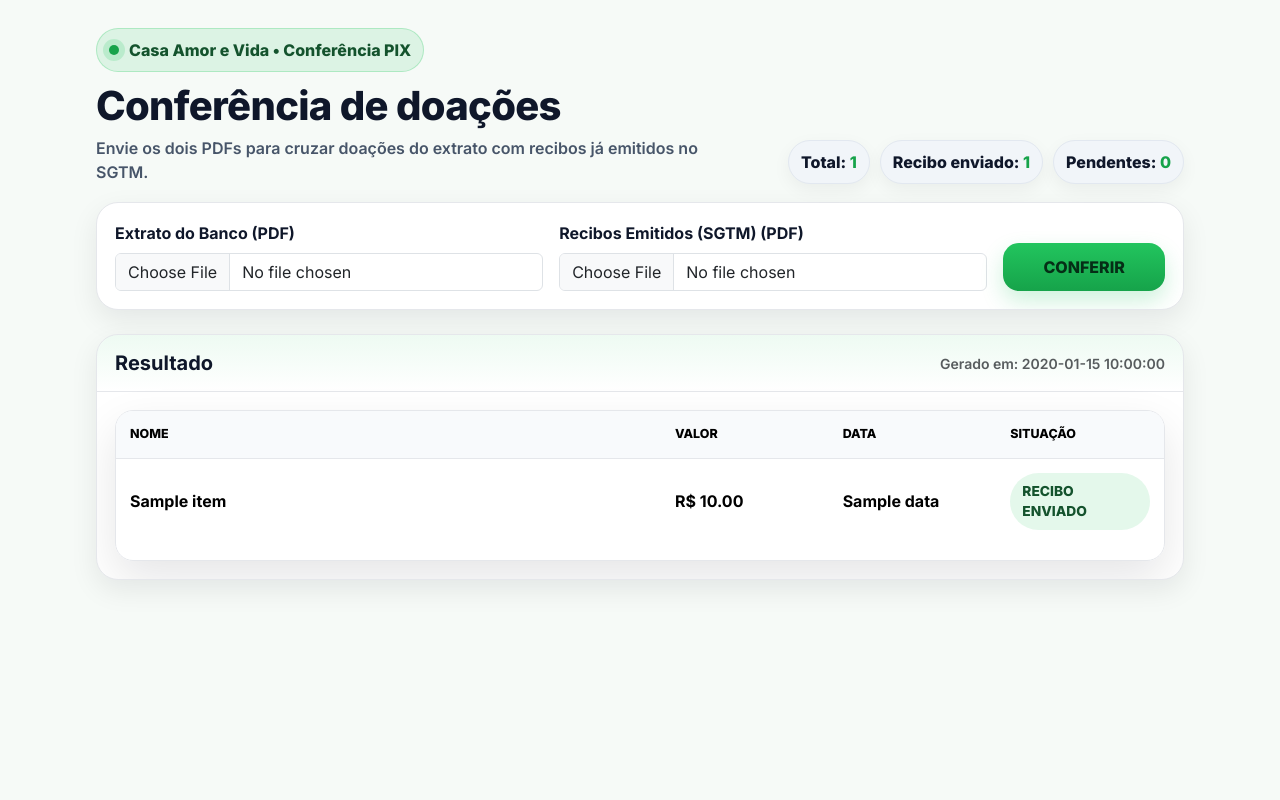
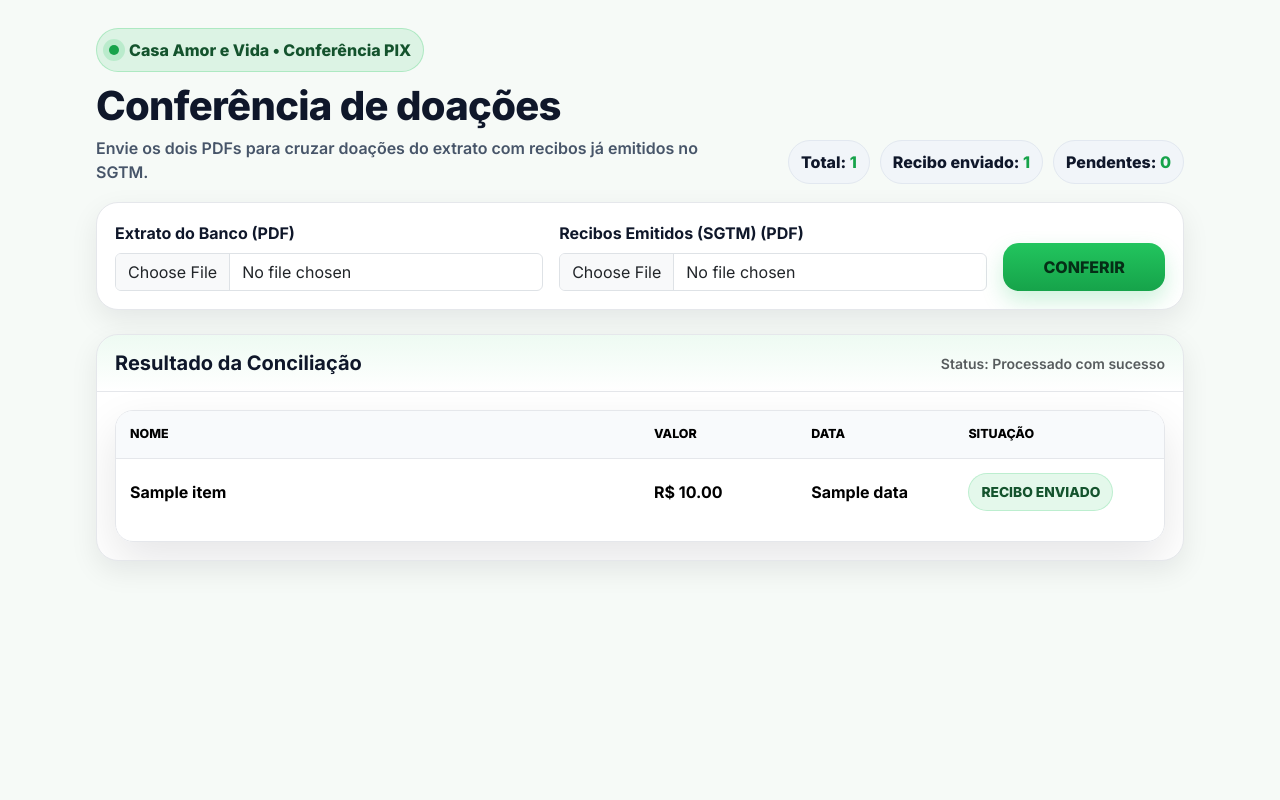
Before and after one commit to fernandaafernandes/Facilitador-de-Conferencia-de-Pix, a Flask app: template app/templates/index.html in a window 1280 px wide. Run offline with Flask 3, Linux system fonts and the light colour scheme; the template is opened without the code that fills it: most values are stand-ins (such as "Sample title", 1, 10 or a date in 2020); parts of the project's set-up code (start-up, migrations or seed data) failed here and were passed over.

Commit message:
fix(backend): solve pandas ambiguity and optimize template for vercel
Force-converted DataFrame to list of dicts in the route to fix Jinja2 evaluation error. Updated HTML to use safe iterable checks and added /tmp path support for serverless environment.

```diff
--- a/app/templates/index.html
+++ b/app/templates/index.html
@@ -11,36 +11,41 @@
   <link href="https://fonts.googleapis.com/css2?family=Inter:wght@400;600;700;800&display=swap" rel="stylesheet">
 
   <style>
-    /* Mantenha seus estilos CSS originais aqui */
-    :root{
+    :root {
       --green: #16a34a; --green2:#22c55e; --bg: #f6faf7; --card: #ffffff;
       --text: #0f172a; --muted:#475569; --border:#e5e7eb;
       --shadow: 0 10px 28px rgba(2,6,23,.08); --shadow2: 0 18px 45px rgba(2,6,23,.10);
       --radius: 18px; --radius2: 22px;
     }
-    body{ font-family: Inter, sans-serif; background: var(--bg); color: var(--text); min-height: 100vh; }
-    .shell{ max-width: 1120px; margin: 0 auto; padding: 28px 16px 34px; }
-    .topbar{ display:flex; align-items:flex-end; justify-content:space-between; gap:16px; flex-wrap:wrap; margin-bottom: 18px; }
-    .badge-brand{ display:inline-flex; align-items:center; gap:10px; padding: 9px 12px; border-radius: 999px; background: rgba(34,197,94,.12); border: 1px solid rgba(34,197,94,.25); color: #14532d; font-weight: 900; }
-    .dot{ width:10px; height:10px; border-radius: 999px; background: var(--green); box-shadow: 0 0 0 6px rgba(34,197,94,.18); }
-    h1{ font-weight: 900; letter-spacing:-.7px; margin: 10px 0 6px; }
-    .subtitle{ color: var(--muted); margin:0; font-weight: 600; max-width: 60ch; }
-    .cardx{ background: var(--card); border: 1px solid var(--border); border-radius: var(--radius2); box-shadow: var(--shadow); overflow:hidden; }
-    .cardx-h{ padding: 16px 18px; border-bottom: 1px solid var(--border); display:flex; align-items:center; justify-content:space-between; background: linear-gradient(180deg, rgba(34,197,94,.08), rgba(255,255,255,0)); }
-    .cardx-b{ padding: 18px; }
-    .kpis{ display:flex; gap:10px; flex-wrap:wrap; }
-    .chip{ padding: 9px 12px; border-radius: 999px; background: #f1f5f9; border: 1px solid #e2e8f0; font-weight: 900; box-shadow: 0 6px 18px rgba(2,6,23,.05); }
-    .chip strong{ color: var(--green); }
-    .btn-green{ border-radius: 16px; padding: 12px 14px; font-weight: 900; background: linear-gradient(180deg, var(--green2), var(--green)); border: 0; color: #052e16; box-shadow: 0 10px 22px rgba(34,197,94,.22); cursor: pointer; }
-    .alertx{ margin-top: 14px; border-radius: 16px; border: 1px solid rgba(239,68,68,.25); background: rgba(239,68,68,.07); color: #7f1d1d; padding: 12px 14px; font-weight: 800; }
-    .table-wrap{ border:1px solid var(--border); border-radius: 18px; overflow:hidden; box-shadow: var(--shadow2); }
-    thead th{ background: #f8fafc !important; font-size: .78rem; font-weight: 900; border-bottom: 1px solid var(--border) !important; padding: 14px !important; }
-    tbody td{ padding: 14px !important; border-top: 1px solid #eef2f7 !important; font-weight: 650; }
-    .pill{ display:inline-flex; align-items:center; gap:8px; padding: 8px 12px; border-radius: 999px; font-weight: 900; font-size: .86rem; }
-    .pill.ok{ background: rgba(34,197,94,.12); color: #14532d; }
-    .pill.bad{ background: rgba(239,68,68,.10); color: #7f1d1d; }
-    .spinner{ width: 18px; height: 18px; border-radius: 999px; border: 2px solid rgba(5,46,22,.35); border-top-color: rgba(5,46,22,.95); display:inline-block; animation: spin .8s linear infinite; margin-right: 10px; }
-    @keyframes spin{ to{ transform: rotate(360deg);} }
+    body {
+      font-family: 'Inter', sans-serif;
+      background: var(--bg);
+      color: var(--text);
+      min-height: 100vh;
+    }
+    .shell { max-width: 1120px; margin: 0 auto; padding: 28px 16px 34px; }
+    .topbar { display:flex; align-items:flex-end; justify-content:space-between; gap:16px; flex-wrap:wrap; margin-bottom: 18px; }
+    .badge-brand { display:inline-flex; align-items:center; gap:10px; padding: 9px 12px; border-radius: 999px; background: rgba(34,197,94,.12); border: 1px solid rgba(34,197,94,.25); color: #14532d; font-weight: 900; }
+    .dot { width:10px; height:10px; border-radius: 999px; background: var(--green); box-shadow: 0 0 0 6px rgba(34,197,94,.18); }
+    h1 { font-weight: 900; letter-spacing:-.7px; margin: 10px 0 6px; }
+    .subtitle { color: var(--muted); margin:0; font-weight: 600; max-width: 60ch; }
+    .cardx { background: var(--card); border: 1px solid var(--border); border-radius: var(--radius2); box-shadow: var(--shadow); overflow:hidden; }
+    .cardx-h { padding: 16px 18px; border-bottom: 1px solid var(--border); display:flex; align-items:center; justify-content:space-between; background: linear-gradient(180deg, rgba(34,197,94,.08), rgba(255,255,255,0)); }
+    .cardx-b { padding: 18px; }
+    .kpis { display:flex; gap:10px; flex-wrap:wrap; }
+    .chip { padding: 9px 12px; border-radius: 999px; background: #f1f5f9; border: 1px solid #e2e8f0; font-weight: 900; }
+    .chip strong { color: var(--green); }
+    .btn-green { border-radius: 16px; padding: 12px 14px; font-weight: 900; background: linear-gradient(180deg, var(--green2), var(--green)); border: 0; color: #052e16; box-shadow: 0 10px 22px rgba(34,197,94,.22); cursor: pointer; transition: all 0.2s; }
+    .btn-green:disabled { opacity: 0.7; cursor: not-allowed; }
+    .alertx { margin-top: 14px; border-radius: 16px; border: 1px solid rgba(239,68,68,.25); background: rgba(239,68,68,.07); color: #7f1d1d; padding: 12px 14px; font-weight: 800; }
+    .table-wrap { border:1px solid var(--border); border-radius: 18px; overflow:hidden; box-shadow: var(--shadow2); }
+    thead th { background: #f8fafc !important; font-size: .78rem; font-weight: 900; border-bottom: 1px solid var(--border) !important; padding: 14px !important; }
+    tbody td { padding: 14px !important; border-top: 1px solid #eef2f7 !important; font-weight: 650; }
+    .pill { display:inline-flex; align-items:center; gap:8px; padding: 8px 12px; border-radius: 999px; font-weight: 900; font-size: .86rem; }
+    .pill.ok { background: rgba(34,197,94,.12); color: #14532d; border: 1px solid rgba(34,197,94,.2); }
+    .pill.bad { background: rgba(239,68,68,.10); color: #7f1d1d; border: 1px solid rgba(239,68,68,.2); }
+    .spinner { width: 18px; height: 18px; border-radius: 999px; border: 2px solid rgba(5,46,22,.35); border-top-color: #052e16; display:inline-block; animation: spin .8s linear infinite; margin-right: 10px; vertical-align: middle; }
+    @keyframes spin { to { transform: rotate(360deg); } }
   </style>
 </head>
 
@@ -54,7 +59,8 @@
         <p class="subtitle">Envie os dois PDFs para cruzar doações do extrato com recibos já emitidos no SGTM.</p>
       </div>
 
-      {% if dados %}
+
+      {% if dados and dados is iterable and dados|length > 0 %}
         {% set total = dados|length %}
         {% set enviados = dados | selectattr('situacao', 'equalto', 'RECIBO ENVIADO') | list | length %}
         {% set pendentes = total - enviados %}
@@ -88,12 +94,12 @@
       </div>
     </div>
 
-    {% if dados %}
+    {% if dados and dados is iterable and dados|length > 0 %}
       <div class="cardx">
         <div class="cardx-h">
-          <h5 class="m-0 fw-bold">Resultado</h5>
+          <h5 class="m-0 fw-bold">Resultado da Conciliação</h5>
           <div class="text-muted small fw-semibold">
-            Gerado em: {{ now if now else "Agora" }}
+            Status: Processado com sucesso
           </div>
         </div>
 
@@ -102,10 +108,10 @@
             <table class="table table-borderless align-middle">
               <thead>
                 <tr>
-                  <th style="width:52%;">NOME</th>
-                  <th style="width:16%;">VALOR</th>
-                  <th style="width:16%;">DATA</th>
-                  <th style="width:16%;">SITUAÇÃO</th>
+                  <th style="width:50%;">NOME</th>
+                  <th style="width:15%;">VALOR</th>
+                  <th style="width:15%;">DATA</th>
+                  <th style="width:20%;">SITUAÇÃO</th>
                 </tr>
               </thead>
               <tbody>
@@ -129,9 +135,12 @@
         </div>
       </div>
     {% else %}
-      <div class="text-center p-4 text-muted fw-bold">
-        Envie os arquivos para processar a conferência.
+      {% if not erro %}
+      <div class="text-center p-5 text-muted">
+        <p class="fw-bold">Nenhum dado processado ainda.</p>
+        <span>Selecione os arquivos PDF acima e clique em "Conferir".</span>
       </div>
+      {% endif %}
     {% endif %}
 
   </div>
@@ -139,7 +148,8 @@
   <script>
     const form = document.getElementById("formUpload");
     const btn = document.getElementById("btnSubmit");
-    if (form && btn){
+
+    if (form && btn) {
       form.addEventListener("submit", () => {
         btn.disabled = true;
         btn.innerHTML = '<span class="spinner"></span>PROCESSANDO...';
```
Also changed, not shown: app/routes/casaamor.py (+15 -21 lines).
